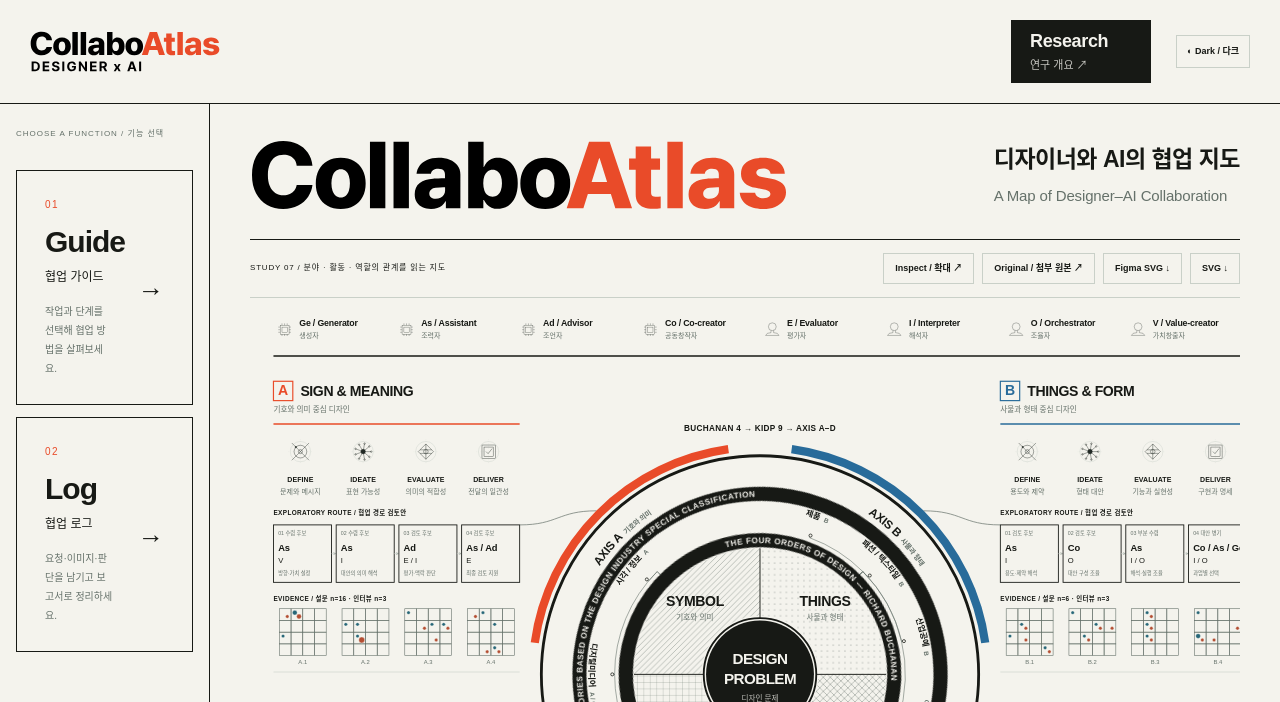
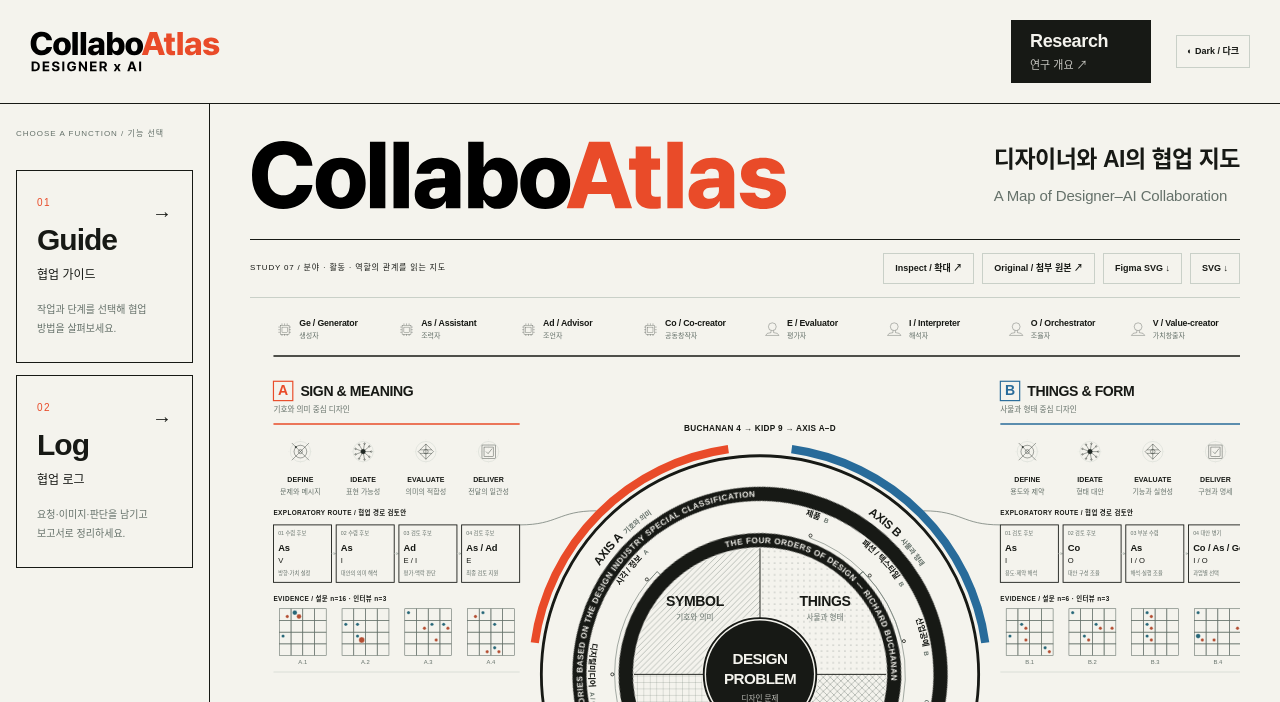
Before and after one commit to heehyeonpark/collaboatlas, a plain HTML site: page index.html in a window 1280 px wide. Shown: the top 702 px of the page. Drawn offline with Linux system fonts and the light colour scheme.

Commit message:
Guide/Log 타일 화살표를 코너에 배치해 설명글 줄바꿈 개선
화살표가 flex gap으로 텍스트 폭을 많이 잡아먹어 설명이 3줄+고아줄로
깨지던 문제. 화살표를 절대위치로 우상단 코너에 보내 설명 영역이
박스 폭을 거의 그대로 쓰도록 수정.

Co-Authored-By: Claude Sonnet 5 <noreply@anthropic.com>
Claude-Session: https://claude.ai/code/session_0169zKhqsKkxw7SiqiVYB4So

```diff
--- a/style.css
+++ b/style.css
@@ -54,18 +54,18 @@ body[data-app-section=home] main{padding:30px 40px 38px}
 body[data-app-section=home] .home-title{flex-wrap:wrap;gap:20px}
 body[data-app-section=home] .home-title h1{font-size:clamp(44px,4.8vw,74px)}
 .home-function-tabs{display:flex;flex-direction:column;gap:12px;margin-top:5px}
-.home-function-tabs>a{display:flex;align-items:center;justify-content:space-between;gap:24px;border:1px solid var(--ink);padding:26px 28px;text-decoration:none;transition:background .12s,color .12s}
+.home-function-tabs>a{display:block;position:relative;border:1px solid var(--ink);padding:24px 20px;text-decoration:none;transition:background .12s,color .12s}
 .home-function-tabs>a:hover,.home-function-tabs>a:focus-visible{background:var(--ink)}
 .home-function-tabs>a:hover *,.home-function-tabs>a:focus-visible *{color:var(--paper)}
-.home-function-tabs>a>div{min-width:0}
+.home-function-tabs>a>div{min-width:0;padding-right:24px}
 .home-function-tabs>a>div>span{display:block;font-size:10px;letter-spacing:1.4px;color:var(--accent)}
 .home-function-tabs>a>div>b{display:block;font-size:30px;font-weight:800;letter-spacing:-1px;line-height:1.1;margin-top:12px}
 .home-function-tabs>a>div>small{display:block;font-size:12px;margin-top:10px}
 .home-function-tabs>a>div>p{font-size:10px;color:var(--muted);line-height:1.9;margin:15px 0 0}
-.home-function-tabs>a>em{font-style:normal;font-size:26px;flex-shrink:0;transition:transform .12s}
+.home-function-tabs>a>em{position:absolute;top:24px;right:20px;font-style:normal;font-size:20px;transition:transform .12s}
 .home-function-tabs>a:hover>em,.home-function-tabs>a:focus-visible>em{transform:translateX(5px)}
-@media(max-width:1000px){body[data-app-section=home] .app-shell{grid-template-columns:180px minmax(0,1fr)}body[data-app-section=home] main{padding:25px}.home-function-tabs>a{padding-left:8px;padding-right:8px}.home-function-tabs>a:before{left:-12px}}
-@media(max-width:700px){body[data-app-section=home] .app-shell{display:block}body[data-app-section=home] .app-shell>aside{display:block;padding:15px 20px}body[data-app-section=home] main{padding:23px 20px 30px}body[data-app-section=home] .home-title h1{font-size:44px}.home-function-tabs{display:grid;grid-template-columns:1fr 1fr;gap:8px;margin:0}.home-function-tabs>a{padding:16px 14px;gap:10px}.home-function-tabs>a>div>span{font-size:8px}.home-function-tabs>a>div>b{font-size:23px;letter-spacing:-.6px;margin-top:6px}.home-function-tabs>a>div>small{font-size:10px;margin-top:6px}.home-function-tabs>a>div>p{display:none}.home-function-tabs>a>em{font-size:20px}}
+@media(max-width:1000px){body[data-app-section=home] .app-shell{grid-template-columns:180px minmax(0,1fr)}body[data-app-section=home] main{padding:25px}.home-function-tabs>a{padding:20px 14px}.home-function-tabs>a>div{padding-right:18px}.home-function-tabs>a>em{right:14px}}
+@media(max-width:700px){body[data-app-section=home] .app-shell{display:block}body[data-app-section=home] .app-shell>aside{display:block;padding:15px 20px}body[data-app-section=home] main{padding:23px 20px 30px}body[data-app-section=home] .home-title h1{font-size:44px}.home-function-tabs{display:grid;grid-template-columns:1fr 1fr;gap:8px;margin:0}.home-function-tabs>a{padding:16px 14px}.home-function-tabs>a>div{padding-right:20px}.home-function-tabs>a>div>span{font-size:8px}.home-function-tabs>a>div>b{font-size:23px;letter-spacing:-.6px;margin-top:6px}.home-function-tabs>a>div>small{font-size:10px;margin-top:6px}.home-function-tabs>a>div>p{display:none}.home-function-tabs>a>em{top:16px;right:14px;font-size:18px}}
 /* Inline stage guide: preserve domain selection and open one explanation beneath it. */
 .guide-stage-choices>button{position:relative;background:none;border:0;border-right:1px solid var(--line);padding:20px 15px;text-align:left;color:var(--ink)}
 .guide-stage-choices>button:last-child{border-right:0}
```
